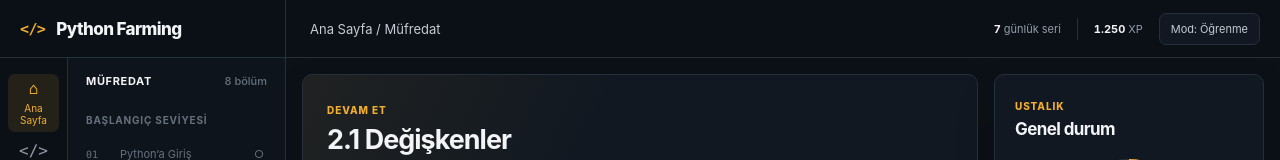
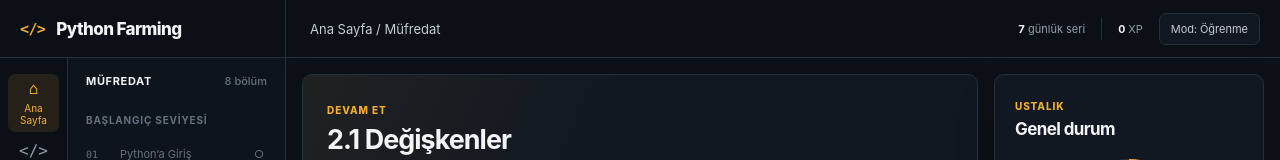
Before and after one commit to Akerem-dev/python-farming, a React (Vite) app: page / in a window 1280 px wide. Shown: the top 160 px of the page. Built offline with nearby package versions, Linux system fonts and the light colour scheme.

Commit message:
feat: show persisted XP in title bar

```diff
--- a/src/components/navigation/TitleBar.tsx
+++ b/src/components/navigation/TitleBar.tsx
@@ -1,4 +1,5 @@
 import { appConfig } from "../../app/appConfig";
+import { useProgressStore } from "../../features/progress/store/progressStore";
 import styles from "./TitleBar.module.css";
 
 interface TitleBarProps {
@@ -6,6 +7,8 @@ interface TitleBarProps {
 }
 
 export function TitleBar({ context }: TitleBarProps) {
+  const totalXp = useProgressStore((state) => state.totalXp);
+
   return (
     <header className={styles.root}>
       <div className={styles.brand}>
@@ -20,7 +23,7 @@ export function TitleBar({ context }: TitleBarProps) {
       <div className={styles.metrics} aria-label="Kullanıcı ilerleme bilgileri">
         <span><strong>7</strong> günlük seri</span>
         <span className={styles.divider} />
-        <span><strong>1.250</strong> XP</span>
+        <span><strong>{totalXp.toLocaleString("tr-TR")}</strong> XP</span>
         <span className={styles.mode}>Mod: Öğrenme</span>
       </div>
     </header>
```
